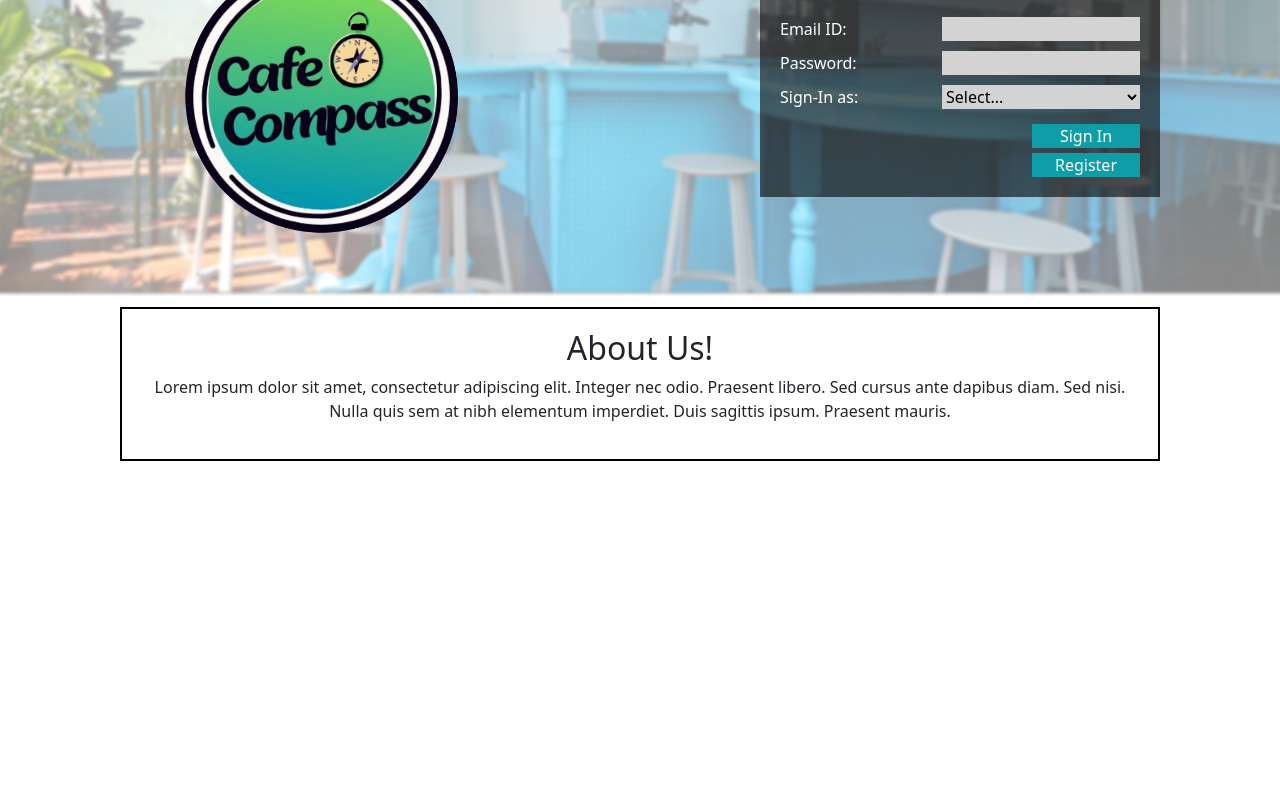
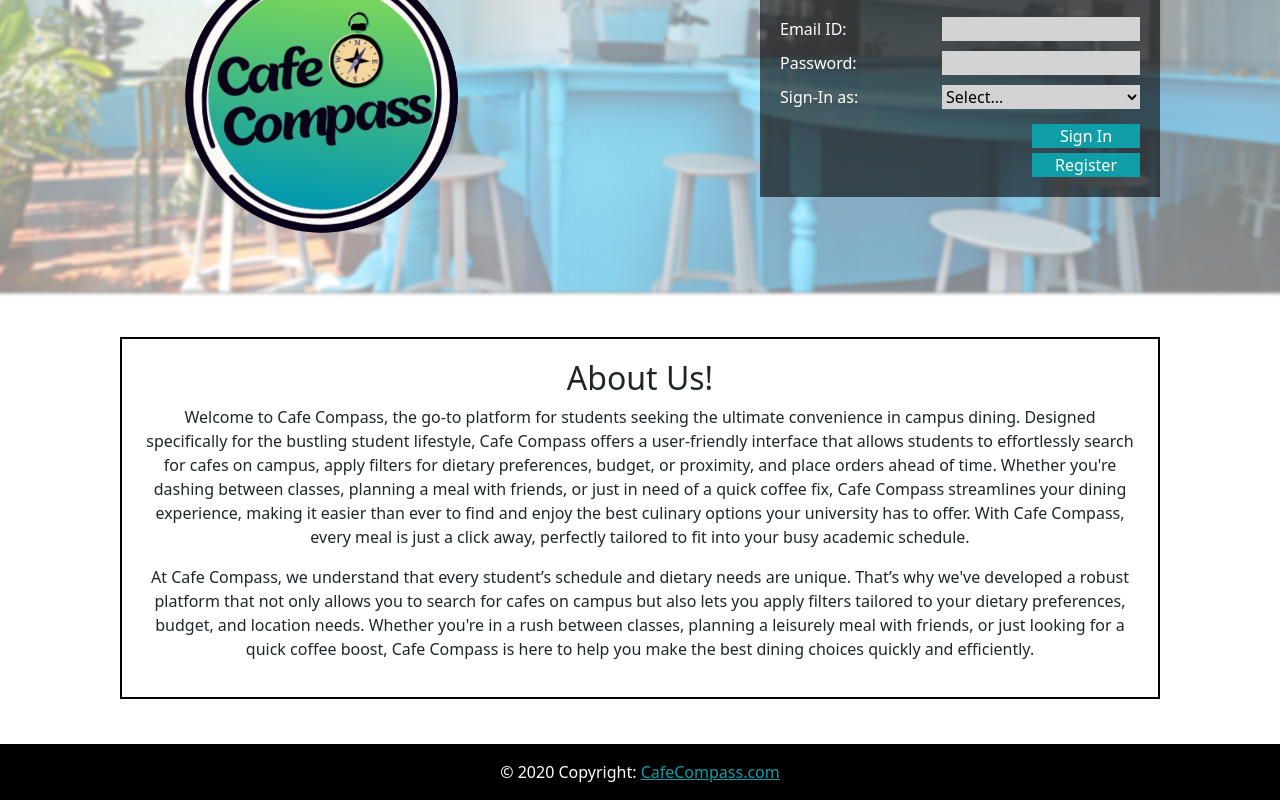
Before and after one commit to Hijab14/cafe-compass-front, a React (Create React App) app: page / in a window 1280 px wide. Shown: the part 183-983 px from the top of the page. Before the commit the page ends 800 px from the top, so only its background shows below. Built offline with nearby package versions, Linux system fonts and the light colour scheme; a web font is replaced by a local one.

Commit message:
new stuff to navigation

```diff
--- a/src/AdminPages/adminOrder/AdminNavbar.jsx
+++ b/src/AdminPages/adminOrder/AdminNavbar.jsx
@@ -6,22 +6,24 @@ import { Link } from 'react-router-dom';
 
 function AdminNavbar({ restaurantName }) {
   return (
-    <nav className="navbar">
+    <nav className="navbar navbar-expand-lg navbar-light" style={{ backgroundColor: "black", height: "80px", display: "flex", alignItems: "center" }}>
       <div className="logo">
         <img src={logo} alt="Cafe-compass logo here" />
       </div>
-      <div className="restaurant-name">
+      <div className="restaurant-name" style={{color:'black'}}>
         {restaurantName}
       </div>
 
       <li className="nav-item" style={{ marginRight: "15px" }}>
             <Link className="nav-link" style={{ color: "white", fontSize: "18px", textDecoration: "none" }} to="/adminproducts">Products</Link>
           </li>
+          <li className="nav-item" style={{ marginRight: "15px" }}>
+            <Link className="nav-link" style={{ color: "white", fontSize: "18px", textDecoration: "none" }} to="/adminorders">Orders</Link>
+          </li>
+          <li className="nav-item" style={{ marginRight: "15px" }}>
+            <Link className="nav-link" style={{ color: "white", fontSize: "18px", textDecoration: "none" }} to="/">LogOut</Link>
+          </li>
 
-
-      <div className="profile">
-        <i className='bx bx-user-circle'></i>
-      </div>
     </nav>
   );
 }
--- a/src/AdminPages/adminOrder/index.jsx
+++ b/src/AdminPages/adminOrder/index.jsx
@@ -53,7 +53,7 @@ function AdminOrder() {
   }, []);
 
   return (
-    <div className="admin-orders-page">
+    <div className="admin-orders-page"style={{marginTop:'90px'}}>
       <AdminNavbar restaurantName="Your Restaurant Name" />
       <h1>Admin Orders</h1>
       <div className="orders-scroll-container">
--- a/src/AdminPages/adminProducts/index.jsx
+++ b/src/AdminPages/adminProducts/index.jsx
@@ -68,7 +68,7 @@ function AdminProducts() {
   }, []);
 
   return (
-    <div className="admin-products-page">
+    <div className="admin-products-page" style={{marginTop:'90px'}}>
       <AdminNavbar restaurantName="Your Restaurant Name" />
       {/* <h1>Admin Products</h1> */}
       {products.map(product => <ProductCard key={product.id} product={product} />)}
--- a/src/App.js
+++ b/src/App.js
@@ -34,11 +34,13 @@ function MainContent() {
           {/* {(location.pathname !== '/') && <Navbar />} */}
           <div className="main-content">
             <Routes>
+            <Route exact path="/" element={<LogIn />} />
+
               <Route path="/adminorders" element={<AdminOrder />} />
               <Route path="/adminProducts" element={<AdminProducts />} />
             </Routes>
           </div>
-          {(location.pathname !== '/') && <Footer />}
+          {/* {(location.pathname !== '/') && <Footer />} */}
         </>
 
         </>
@@ -55,7 +57,7 @@ function MainContent() {
 
             </Routes>
           </div>
-          {(location.pathname !== '/') && <Footer />}
+          {/* {(location.pathname !== '/') && <Footer />} */}
         </>
       )}
     </div>
@@ -69,6 +71,7 @@ function App() {
       <FoodState>
         <Router>
           <MainContent />
+          <Footer/>
         </Router>
       </FoodState>
     </AuthProvider>
--- a/src/pages/LogIn/index.jsx
+++ b/src/pages/LogIn/index.jsx
@@ -55,10 +55,11 @@ function LogIn() {
                 </div>
             </div>
         </div>
-        <div className="about-us-wrapper">
-            <div className="about-us">
+        <div className="about-us-wrapper"style={{marginTop:'40px', marginBottom:'45px'}}>
+            <div className="about-us" >
                 <h2>About Us!</h2>
-                <p>Lorem ipsum dolor sit amet, consectetur adipiscing elit. Integer nec odio. Praesent libero. Sed cursus ante dapibus diam. Sed nisi. Nulla quis sem at nibh elementum imperdiet. Duis sagittis ipsum. Praesent mauris.</p>
+                <p>Welcome to Cafe Compass, the go-to platform for students seeking the ultimate convenience in campus dining. Designed specifically for the bustling student lifestyle, Cafe Compass offers a user-friendly interface that allows students to effortlessly search for cafes on campus, apply filters for dietary preferences, budget, or proximity, and place orders ahead of time. Whether you're dashing between classes, planning a meal with friends, or just in need of a quick coffee fix, Cafe Compass streamlines your dining experience, making it easier than ever to find and enjoy the best culinary options your university has to offer. With Cafe Compass, every meal is just a click away, perfectly tailored to fit into your busy academic schedule.</p>
+           <p>At Cafe Compass, we understand that every student’s schedule and dietary needs are unique. That’s why we've developed a robust platform that not only allows you to search for cafes on campus but also lets you apply filters tailored to your dietary preferences, budget, and location needs. Whether you're in a rush between classes, planning a leisurely meal with friends, or just looking for a quick coffee boost, Cafe Compass is here to help you make the best dining choices quickly and efficiently.</p>
             </div>
         </div>
     </div>
```
